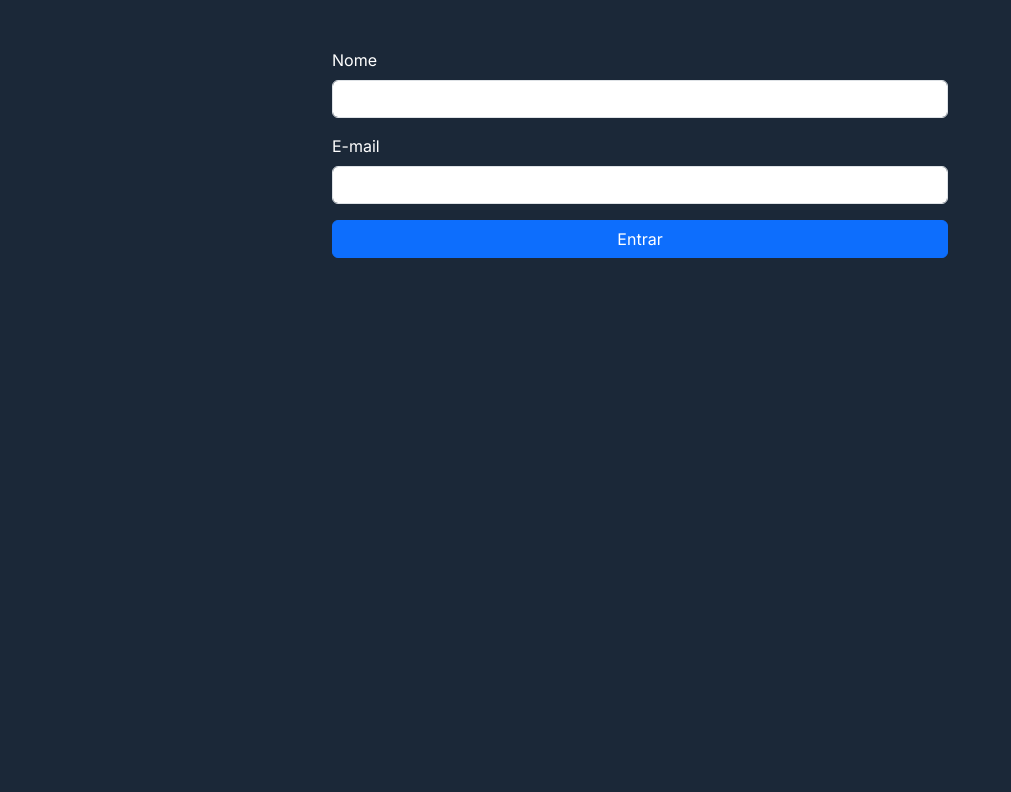
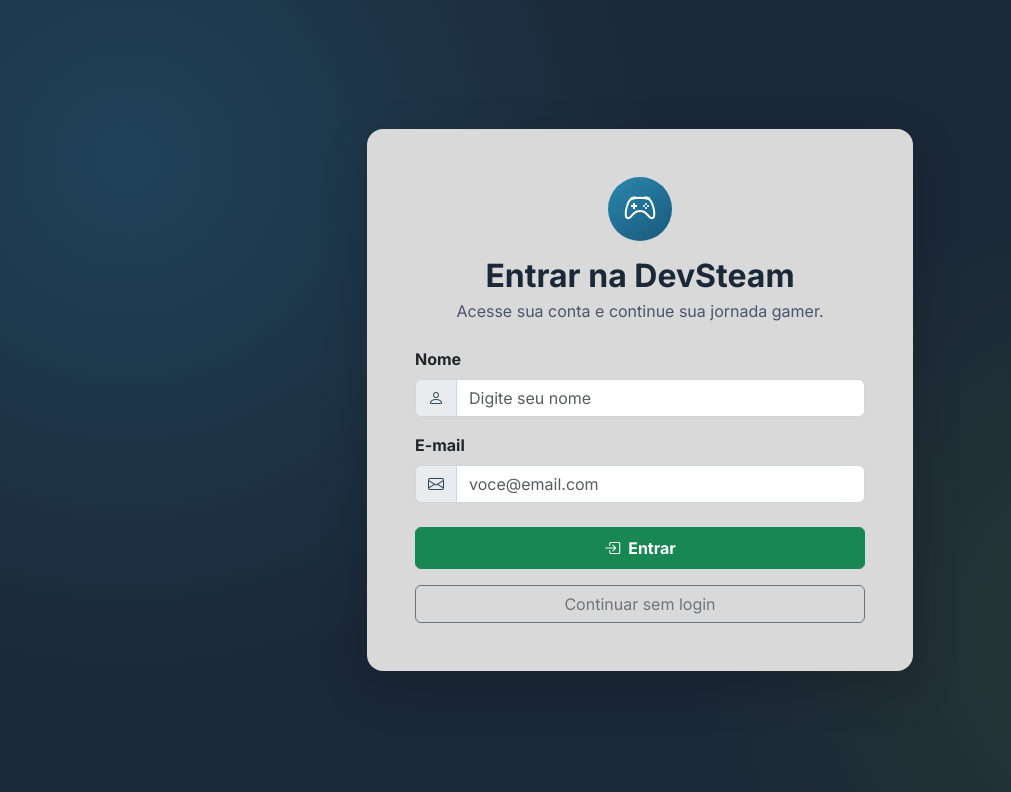
Before and after one commit to RayaneF03/06-devChat, a React (Vite) app in the folder 07-DevSteam/: page /login in a window 1280 px wide. Shown: the top 792 px of the page, without its empty margins (0-1011 px from the left). Built offline with nearby package versions, Linux system fonts and the light colour scheme.

Commit message:
feat: atualizar estilos e componentes de layout, incluindo melhorias na página de login e checkout

```diff
--- a/07-DevSteam/src/App.css
+++ b/07-DevSteam/src/App.css
@@ -16,13 +16,20 @@
 }
 
 .promoCard {
-  width: 280px;
+  width: 100%;
+  max-width: 320px;
   transition: transform 0.2s;
   background: linear-gradient(to bottom, #19587b, #2b87ae);
+  box-shadow: 0 10px 24px rgba(0, 0, 0, 0.22);
 }
 
 .promoCard:hover {
   transform: scale(1.03);
+}
+
+#itensPromo {
+  padding-left: 1rem;
+  padding-right: 1rem;
 }
 
 .desconto {
@@ -46,6 +53,61 @@
   box-shadow: none;
 }
 
+.loginPage {
+  background:
+    radial-gradient(
+      circle at 10% 20%,
+      rgba(43, 135, 174, 0.28) 0%,
+      transparent 40%
+    ),
+    radial-gradient(
+      circle at 90% 80%,
+      rgba(76, 107, 34, 0.24) 0%,
+      transparent 35%
+    ),
+    #1b2838;
+}
+
+.loginCard {
+  background: #d9d9d9;
+  border-radius: 1rem;
+}
+
+.loginIcon {
+  width: 64px;
+  height: 64px;
+  border-radius: 50%;
+  display: grid;
+  place-items: center;
+  background: linear-gradient(145deg, #2b87ae, #19587b);
+  color: #fff;
+}
+
+.loginTitle {
+  color: #1b2838;
+  font-size: 2rem;
+  font-weight: 700;
+}
+
+.loginSubtitle {
+  color: #4a5568;
+}
+
+.loginInputGroup .input-group-text {
+  background: #e9ecef;
+  border: 1px solid #cbd5e0;
+  color: #2a475e;
+}
+
+.loginInputGroup .form-control {
+  border: 1px solid #cbd5e0;
+}
+
+.loginInputGroup .form-control:focus {
+  border-color: #2b87ae;
+  box-shadow: 0 0 0 0.2rem rgba(43, 135, 174, 0.2);
+}
+
 .gameCard {
   background: #2b87ae;
   border: 1px solid rgba(255, 255, 255, 0.08);
@@ -54,28 +116,41 @@
 .gameCardImage {
   width: 100%;
   max-width: 360px;
-  height: 180px;
+  height: 170px;
+  flex-shrink: 0;
+}
+
+.carrinhoThumb {
+  width: 120px;
+  height: 56px;
+  display: block;
+}
+
+.checkoutThumb {
+  width: 100%;
+  height: 72px;
+  display: block;
 }
 
 .gameCardBody {
-  min-height: 180px;
+  min-height: 170px;
 }
 
 .gameCardTitle {
-  font-size: 2rem;
+  font-size: 2.05rem;
   line-height: 1.1;
   color: #f0f4f8;
 }
 
 .gameCardSubtitle {
   color: #d0d9df;
-  font-size: 1.1rem;
-  max-width: 54ch;
+  font-size: 1.05rem;
+  max-width: 52ch;
 }
 
 .gameCardPrice {
   color: #beeb14;
-  font-size: 3rem;
+  font-size: 2.9rem;
   line-height: 1;
 }
 
@@ -95,6 +170,15 @@
     height: 160px;
   }
 
+  .carrinhoThumb {
+    width: 100px;
+    height: 48px;
+  }
+
+  .checkoutThumb {
+    height: 64px;
+  }
+
   .gameCardPrice {
     font-size: 1.8rem;
   }
--- a/07-DevSteam/src/components/CarrinhoOff.jsx
+++ b/07-DevSteam/src/components/CarrinhoOff.jsx
@@ -58,11 +58,13 @@
                 >
                   {/* Imagem do produto */}
                   <img
-                    className="object-fit-cover rounded-2"
+                    className="object-fit-cover rounded-2 carrinhoThumb"
                     src={item.imagem}
                     alt={item.titulo}
-                    width={60}
-                    height={80}
+                    width={120}
+                    height={56}
+                    loading="lazy"
+                    decoding="async"
                   />
                   <div className="w-100">
                     <div className="d-flex justify-content-between">
--- a/07-DevSteam/src/components/GameCard.jsx
+++ b/07-DevSteam/src/components/GameCard.jsx
@@ -3,25 +3,30 @@
 
 const GameCard = (props) => {
   const { formatarMoeda } = useContext(GlobalContext);
+  const precoComDesconto = props.preco - (props.preco * props.desconto) / 100;
 
   return (
-    <article className="gameCard d-flex flex-column flex-md-row overflow-hidden">
+    <article className="gameCard d-flex flex-column flex-md-row overflow-hidden rounded-1">
       <img
         className="gameCardImage object-fit-cover"
         src={props.imagem}
         alt={props.titulo}
+        loading="lazy"
+        decoding="async"
+        onError={(e) => {
+          e.currentTarget.src =
+            "https://placehold.co/460x215/2a475e/ffffff?text=Imagem+indisponivel";
+        }}
       />
 
       <div className="gameCardBody d-flex flex-column flex-md-row justify-content-between gap-3 p-3 p-md-4 w-100">
-        <div className="d-flex flex-column">
+        <div className="d-flex flex-column justify-content-between">
           <h3 className="gameCardTitle text-uppercase fw-bold mb-2">
             {props.titulo}
           </h3>
-          <p className="gameCardSubtitle mb-3">
-            {props.categoria}, {props.descricao}
-          </p>
+          <p className="gameCardSubtitle mb-3">{props.resumo}</p>
           <strong className="gameCardPrice text-decoration-underline">
-            {formatarMoeda(props.preco)}
+            {formatarMoeda(precoComDesconto)}
           </strong>
         </div>
 
--- a/07-DevSteam/src/components/Promocoes.jsx
+++ b/07-DevSteam/src/components/Promocoes.jsx
@@ -116,14 +116,14 @@
       <h2 className="text-uppercase text-center text-md-start ms-md-5 ps-md-3 mb-4">
         Promoções
       </h2>
-      <div
-        id="itensPromo"
-        className="d-flex flex-wrap gap-4 justify-content-around"
-      >
+      <div id="itensPromo" className="row g-4 g-xl-5 justify-content-center">
         {/* mapeando um array com react */}
         {aleatorio.map((jogo) => (
+          <div
+            key={jogo.id}
+            className="col-12 col-sm-6 col-xl-4 d-flex justify-content-center"
+          >
             <PromoCard
-            key={jogo.id}
               titulo={jogo.titulo}
               preco={jogo.preco}
               precoFormatado={formatarMoeda(jogo.preco)}
@@ -132,6 +132,7 @@
               formatarMoeda={formatarMoeda} // Passando a função para o PromoCard
               onAddCarrinho={() => props.onAddCarrinho(jogo)}
             />
+          </div>
         ))}
       </div>
     </div>
--- a/07-DevSteam/src/pages/Checkout.jsx
+++ b/07-DevSteam/src/pages/Checkout.jsx
@@ -115,8 +115,9 @@
                         <img
                           src={item.imagem}
                           alt={item.titulo}
-                          className="img-fluid rounded-3 object-fit-cover"
-                          style={{ height: "100px", width: "100%" }}
+                          className="img-fluid rounded-3 object-fit-cover checkoutThumb"
+                          loading="lazy"
+                          decoding="async"
                         />
                       </div>
                       <div className="col-md-6 col-8">
--- a/07-DevSteam/src/pages/Login.jsx
+++ b/07-DevSteam/src/pages/Login.jsx
@@ -1,54 +1,142 @@
-import { useState } from "react";
+import { useEffect, useState } from "react";
 import { useNavigate } from "react-router";
 
 const Login = () => {
   const [nome, setNome] = useState("");
   const [email, setEmail] = useState("");
+  const [erro, setErro] = useState("");
   const navigate = useNavigate();
+
+  useEffect(() => {
+    const loginSalvo = localStorage.getItem("devlogin");
+    if (loginSalvo) {
+      navigate("/");
+    }
+  }, [navigate]);
 
   const handleLogin = (e) => {
     e.preventDefault();
-    if (nome && email) {
-      localStorage.setItem("devlogin", JSON.stringify({ nome, email }));
 
+    const nomeLimpo = nome.trim();
+    const emailLimpo = email.trim();
+
+    if (!nomeLimpo || !emailLimpo) {
+      setErro("Preencha nome e e-mail para continuar.");
+      return;
+    }
+
+    const emailValido = /^[^\s@]+@[^\s@]+\.[^\s@]+$/.test(emailLimpo);
+    if (!emailValido) {
+      setErro("Digite um e-mail valido.");
+      return;
+    }
+
+    localStorage.setItem(
+      "devlogin",
+      JSON.stringify({ nome: nomeLimpo, email: emailLimpo }),
+    );
     navigate("/");
-    }
   };
 
   return (
-    <div className="container py-5 w-50">
-      <form onSubmit={handleLogin}>
-        <div className="mb-3">
-          <label className="form-label" htmlFor="frmNome">
+    <section className="loginPage min-vh-100 d-flex align-items-center py-5">
+      <div className="container">
+        <div className="row justify-content-center">
+          <div className="col-12 col-md-10 col-lg-8 col-xl-6">
+            <div className="card loginCard border-0 shadow-lg overflow-hidden">
+              <div className="card-body p-4 p-md-5">
+                <div className="text-center mb-4">
+                  <div className="loginIcon mx-auto mb-3">
+                    <i className="bi bi-controller fs-2"></i>
+                  </div>
+                  <h1 className="loginTitle mb-1">Entrar na DevSteam</h1>
+                  <p className="loginSubtitle mb-0">
+                    Acesse sua conta e continue sua jornada gamer.
+                  </p>
+                </div>
+
+                {erro && (
+                  <div className="alert alert-danger py-2" role="alert">
+                    <i className="bi bi-exclamation-triangle me-2"></i>
+                    {erro}
+                  </div>
+                )}
+
+                <form
+                  onSubmit={handleLogin}
+                  className="d-flex flex-column gap-3"
+                >
+                  <div>
+                    <label className="form-label fw-semibold" htmlFor="frmNome">
                       Nome
                     </label>
+                    <div className="input-group loginInputGroup">
+                      <span className="input-group-text">
+                        <i className="bi bi-person"></i>
+                      </span>
                       <input
                         value={nome}
-            onChange={(e) => setNome(e.target.value)}
+                        onChange={(e) => {
+                          setNome(e.target.value);
+                          setErro("");
+                        }}
                         className="form-control"
                         type="text"
                         name="frmNome"
                         id="frmNome"
+                        placeholder="Digite seu nome"
                       />
                     </div>
+                  </div>
 
-        <div className="mb-3">
-          <label className="form-label" htmlFor="frmEmail">
+                  <div>
+                    <label
+                      className="form-label fw-semibold"
+                      htmlFor="frmEmail"
+                    >
                       E-mail
                     </label>
+                    <div className="input-group loginInputGroup">
+                      <span className="input-group-text">
+                        <i className="bi bi-envelope"></i>
+                      </span>
                       <input
                         value={email}
-            onChange={(e) => setEmail(e.target.value)}
+                        onChange={(e) => {
+                          setEmail(e.target.value);
+                          setErro("");
+                        }}
                         className="form-control"
                         type="email"
                         name="frmEmail"
                         id="frmEmail"
+                        placeholder="voce@email.com"
                       />
                     </div>
+                  </div>
 
-        <button className="btn btn-primary w-100">Entrar</button>
+                  <button
+                    className="btn btn-success w-100 py-2 fw-bold mt-2"
+                    type="submit"
+                  >
+                    <i className="bi bi-box-arrow-in-right me-2"></i>
+                    Entrar
+                  </button>
+
+                  <button
+                    className="btn btn-outline-secondary w-100"
+                    type="button"
+                    onClick={() => navigate("/")}
+                  >
+                    Continuar sem login
+                  </button>
                 </form>
               </div>
+            </div>
+          </div>
+        </div>
+      </div>
+    </section>
   );
 };
 
```
Also changed, not shown: 07-DevSteam/src/components/OutrosJogos.jsx (+10 -27 lines). Lines whose indentation alone changed are shown as unchanged.
